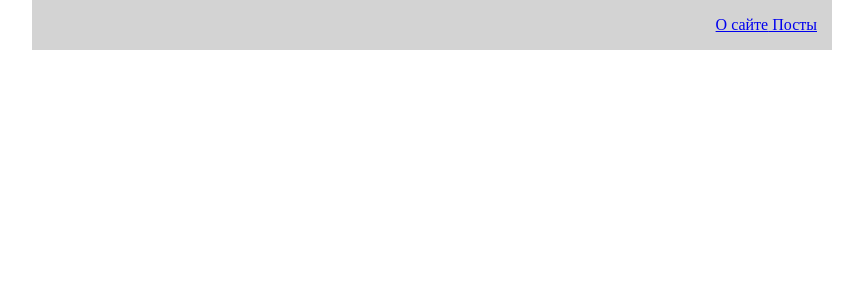
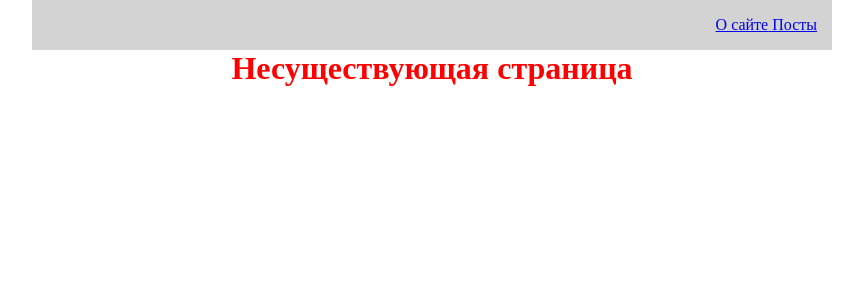
Before and after one commit to Oaks/ulbi-react-fundamental, a React (Create React App) app: page /error in a window 1280 px wide. Shown: the top 300 px of the page, without its empty margins (208-1071 px from the left). Built offline with nearby package versions, Linux system fonts and the light colour scheme; the HTML template or start-up script is replaced by a standard one.

Commit message:
Process unavailable route

```diff
--- a/src/App.js
+++ b/src/App.js
@@ -1,19 +1,26 @@
 import React from 'react';
-import {BrowserRouter, Route} from 'react-router-dom';
+import {BrowserRouter, Redirect, Route, Switch} from 'react-router-dom';
 import About from './pages/About';
 import Posts from './pages/Posts';
+import Error from './pages/Error';
 import Navbar from './components/UI/Navbar/Navbar';
 
 function App() {
     return (
         <BrowserRouter>
             <Navbar />
+            <Switch>
                 <Route path="/about">
                     <About />
                 </Route>
                 <Route path="/posts">
                     <Posts />
                 </Route>
+                <Route path="/error">
+                    <Error />
+                </Route>
+                <Redirect to="/error" />
+            </Switch>
         </BrowserRouter>
     );
 }
--- /dev/null
+++ b/src/pages/Error.jsx
@@ -0,0 +1,9 @@
+import React from "react";
+
+const Erorr = () => {
+    return (
+        <h1 style={{color: 'red'}}>Несуществующая страница</h1>
+    )
+}
+
+export default Erorr;
```
Lines whose indentation alone changed are shown as unchanged.
